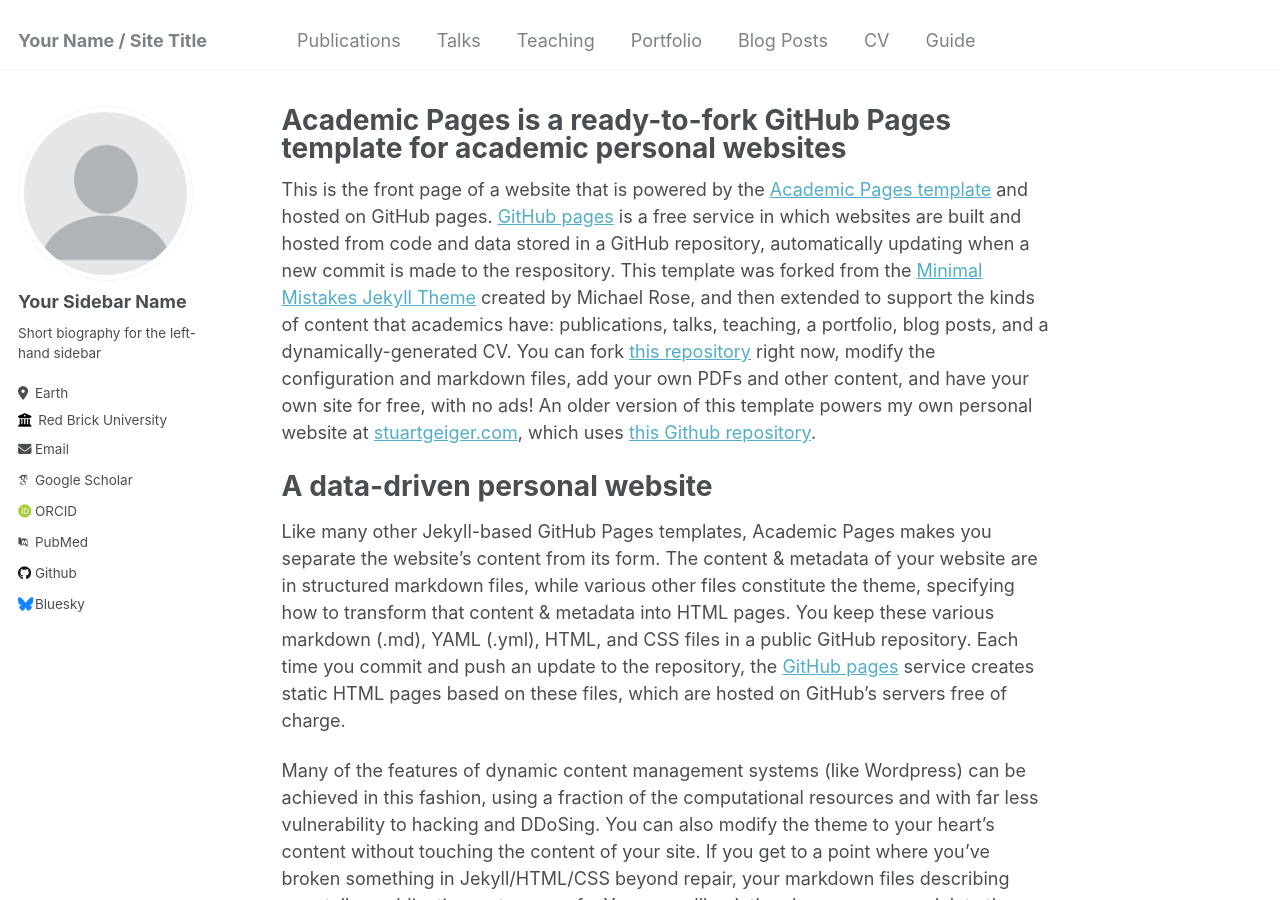
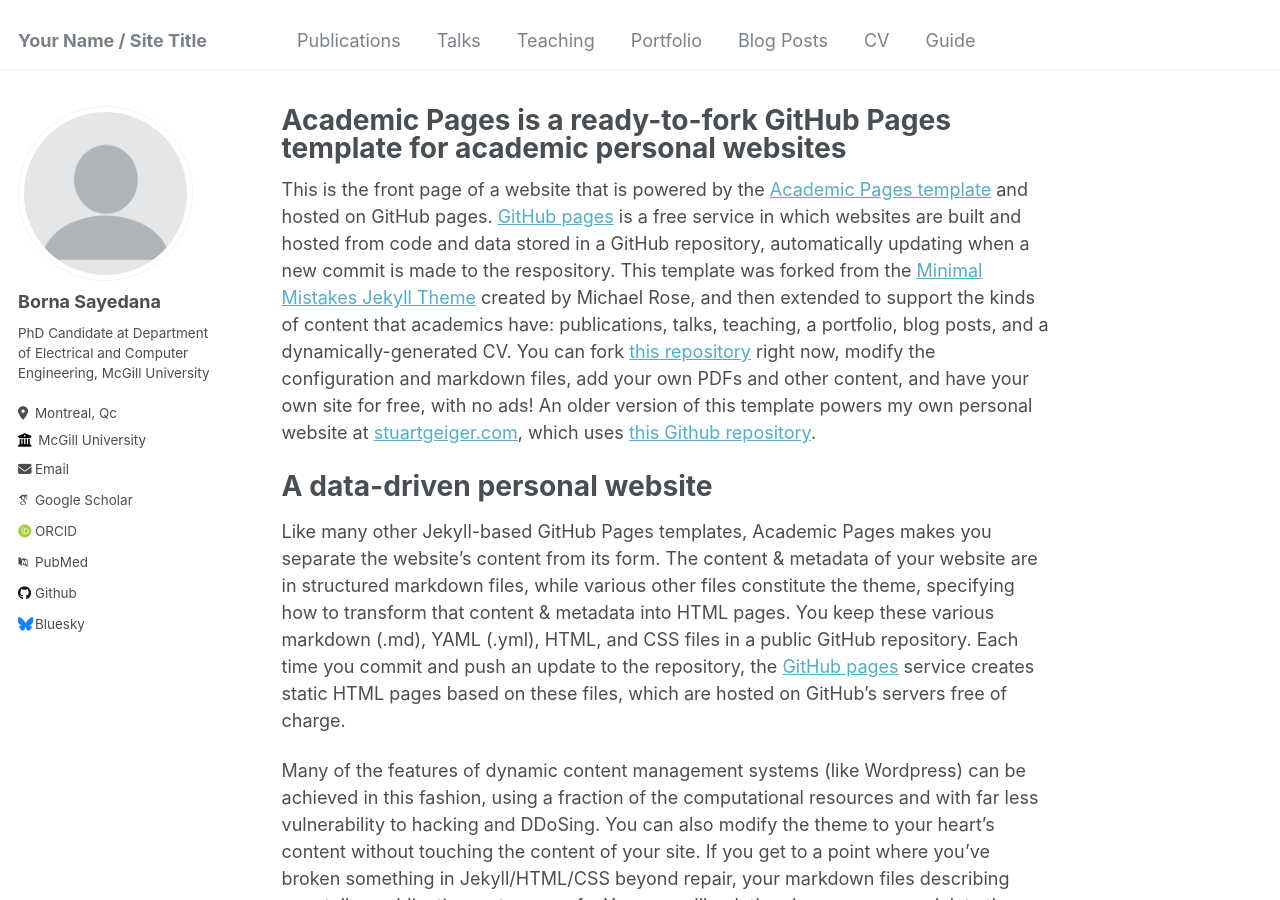
Before and after one commit to bornasayedana/bornasayedana.github.io, a Jekyll site: the page built from _pages/about.md, in a window 1280 px wide and 900 px high. Built offline with Jekyll 4.4.1, drawn with Linux system fonts in a browser that asks for light colours; some web fonts are replaced.

Commit message:
Update _config.yml

```diff
--- a/_config.yml
+++ b/_config.yml
@@ -22,11 +22,11 @@ repository               : "academicpages/academicpages.github.io"
 author:
   # Biographic information
   avatar           : "profile.png"
-  name             : "Your Sidebar Name"
+  name             : "Borna Sayedana"
   pronouns         : # example: "she/her"
-  bio              : "Short biography for the left-hand sidebar"
-  location         : "Earth"
-  employer         : "Red Brick University"
+  bio              : "PhD Candidate at Department of Electrical and Computer Engineering, McGill University"
+  location         : "Montreal, Qc"
+  employer         : "McGill University"
   uri              : # URL
   email            : "none@example.org"
 
```
